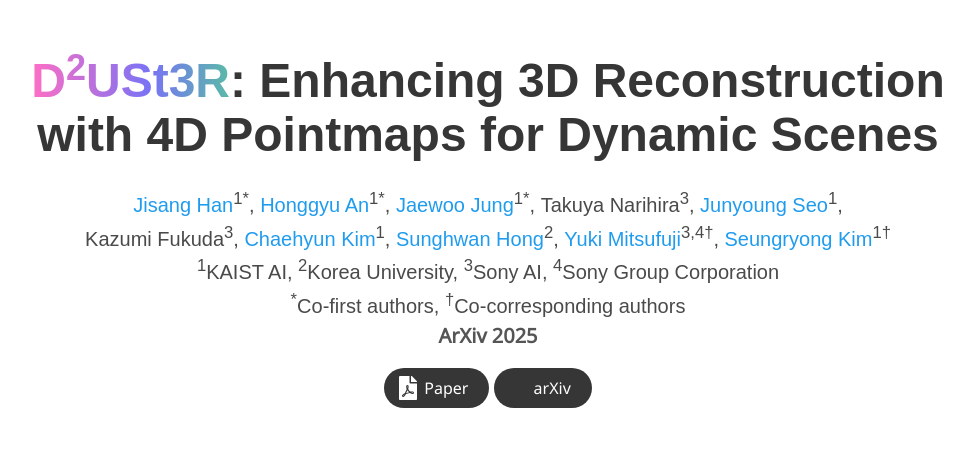
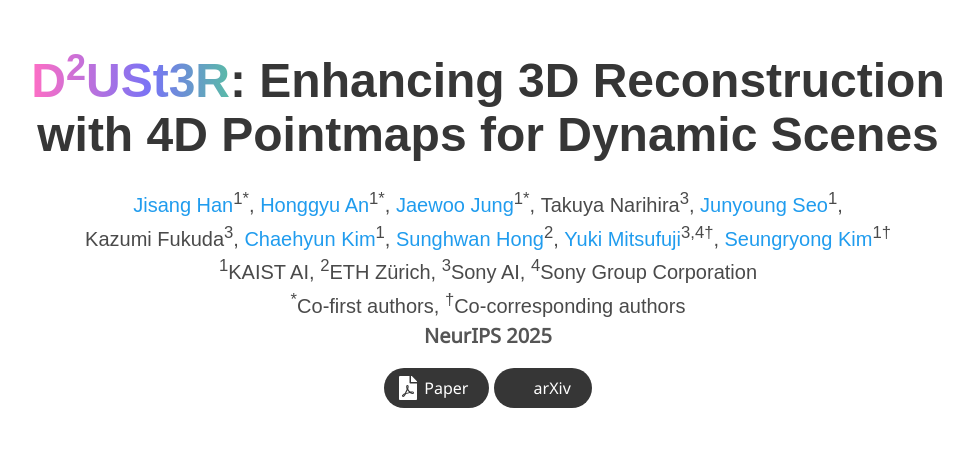
Before and after one commit to cvlab-kaist/DDUSt3R, a plain HTML site: page index.html in a window 1280 px wide. Shown: the top 451 px of the page, without its empty margins (152-1125 px from the left). Drawn offline with nearby package versions, Linux system fonts and the light colour scheme; a script that the page names is missing; some icons are missing; a web font is replaced by a local one.

Commit message:
feat: nips25

```diff
--- a/index.html
+++ b/index.html
@@ -80,13 +80,13 @@
             </div>
 
                   <div class="is-size-5 publication-authors">
-                      <span class="author-block"><sup>1</sup>KAIST AI, <sup>2</sup>Korea University, <sup>3</sup>Sony AI, <sup>4</sup>Sony Group Corporation</span>
+                      <span class="author-block"><sup>1</sup>KAIST AI, <sup>2</sup>ETH Zürich, <sup>3</sup>Sony AI, <sup>4</sup>Sony Group Corporation</span>
                       <br>
                       <span class="author-block"><sup>*</sup>Co-first authors, <sup>†</sup>Co-corresponding authors</span>
                       <!-- <span class="eql-cntrb"><small><br><sup>*</sup>Indicates Equal Contribution</small></span> -->
                     </div>
                     <div>
-                    <span class="is-size-5 publication-venue">ArXiv 2025</span>
+                    <span class="is-size-5 publication-venue">NeurIPS 2025</span>
                   </div>
 
                   <div class="column has-text-centered">
```
